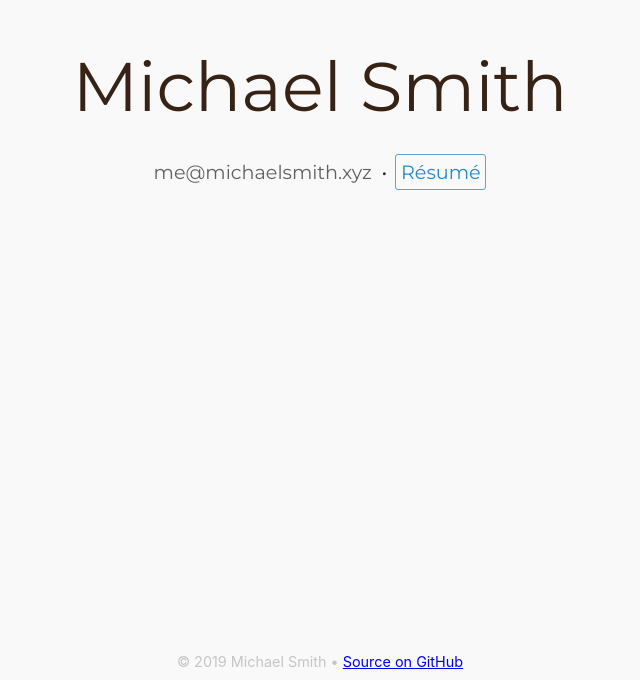
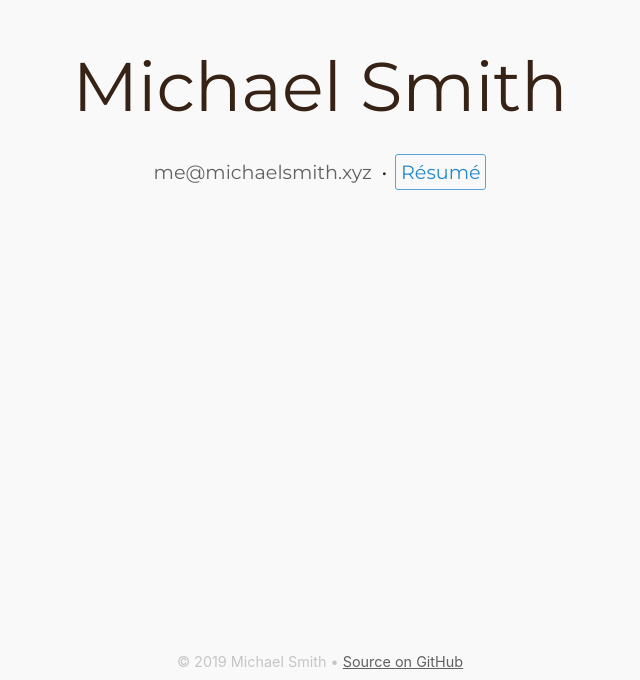
Before and after one commit to thisismichaelsmithsgithub/michaelsmith.xyz, a plain HTML site: page index.html in a window 1280 px wide. Shown: the part 120-800 px from the top of the page, without its empty margins (320-960 px from the left). Drawn offline with Linux system fonts and the light colour scheme.

Commit message:
fix footer link color and wrapping on iOS

```diff
--- a/styles.css
+++ b/styles.css
@@ -133,6 +133,11 @@ footer {
     margin-top: auto;
 
     font-size: 0.8rem;
+    white-space: nowrap;
+}
+
+footer > a {
+    color: #616161;
 }
 
 footer > a:visited {
```
